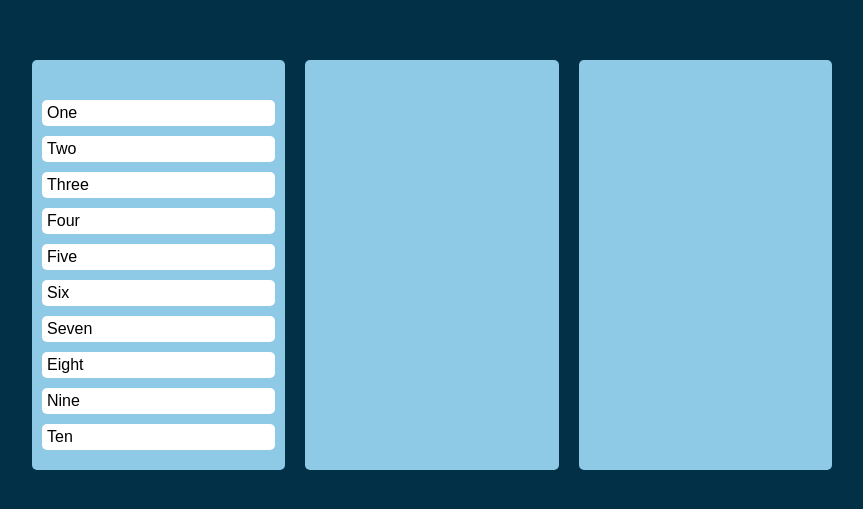
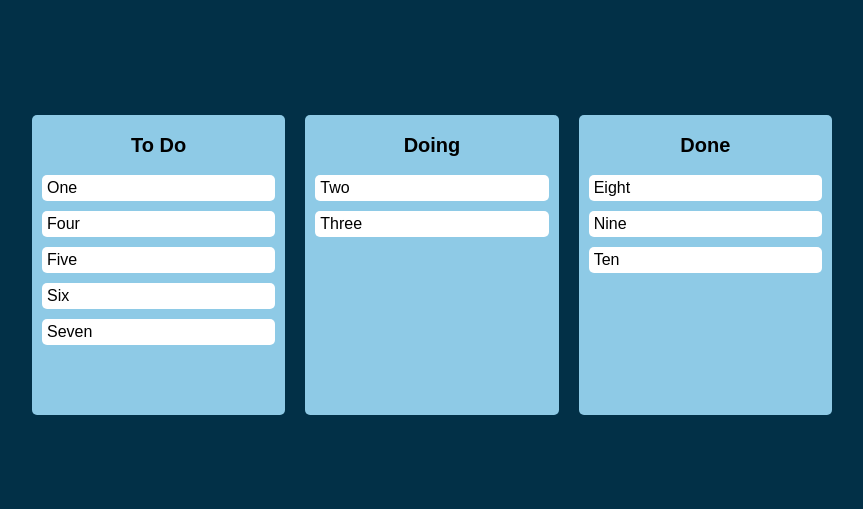
Before and after one commit to yyeonkim/react-masterclass, a React (Create React App) app: page / in a window 1280 px wide. Shown: the part 135-644 px from the top of the page, without its empty margins (208-1071 px from the left). Built offline with nearby package versions, Linux system fonts and the light colour scheme.

Commit message:
Update design

```diff
--- a/src/Components/DroppableBoard.tsx
+++ b/src/Components/DroppableBoard.tsx
@@ -15,12 +15,15 @@ export default function DroppableBoard({
   return (
     <Droppable droppableId={boardId}>
       {(provided) => (
+        <>
           <Board ref={provided.innerRef} {...provided.droppableProps}>
+            <Title>{boardId}</Title>
             {toDos.map((toDo, index) => (
               <DraggableCard key={toDo} toDo={toDo} index={index} />
             ))}
             {provided.placeholder}
           </Board>
+        </>
       )}
     </Droppable>
   );
@@ -28,8 +31,15 @@ export default function DroppableBoard({
 
 const Board = styled.div`
   padding: 1rem;
-  padding-top: 4rem;
+  padding-top: 0;
   background-color: ${(props) => props.theme.boardColor};
   border-radius: 0.5rem;
-  min-height: 40rem;
+  min-height: 30rem;
 `;
+
+const Title = styled.div`
+  margin: 2rem 0;
+  font-weight: bold;
+  font-size: 2rem;
+  text-align: center;
+`;
--- a/src/atoms.ts
+++ b/src/atoms.ts
@@ -7,19 +7,8 @@ interface IToDoState {
 export const toDoState = atom<IToDoState>({
   key: "toDo",
   default: {
-    to_do: [
-      "One",
-      "Two",
-      "Three",
-      "Four",
-      "Five",
-      "Six",
-      "Seven",
-      "Eight",
-      "Nine",
-      "Ten",
-    ],
-    doing: [],
-    done: [],
+    "To Do": ["One", "Four", "Five", "Six", "Seven"],
+    Doing: ["Two", "Three"],
+    Done: ["Eight", "Nine", "Ten"],
   },
 });
```
Lines whose indentation alone changed are shown as unchanged.
